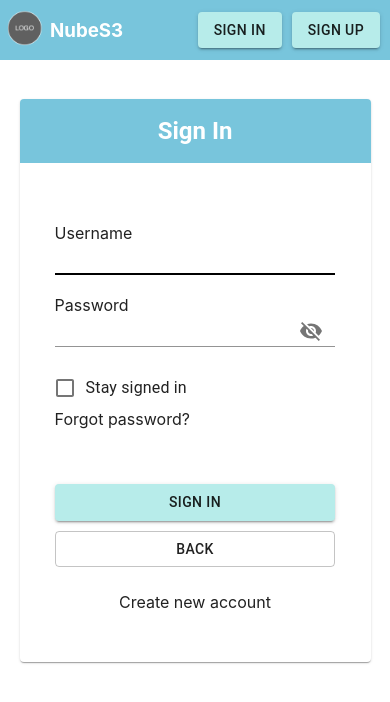
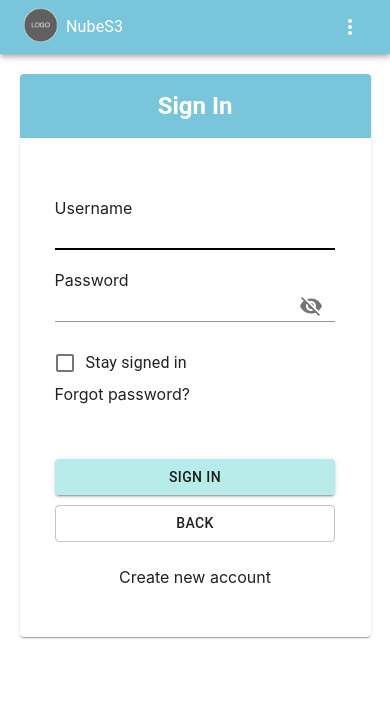
Before and after one commit to NubeS3/web-client, a React (Create React App) app: page /sign-in in a window 390 px wide. Shown: the top 702 px of the page. Built offline with nearby package versions, Linux system fonts and the light colour scheme.

Commit message:
change header component

```diff
--- a/src/views/components/Header/AuthHeader.js
+++ b/src/views/components/Header/AuthHeader.js
@@ -1,15 +1,62 @@
-import React from "react";
+import React, { useState } from "react";
 
+import {
+  AppBar,
+  Toolbar,
+  Typography,
+  IconButton,
+  Menu,
+  MenuItem,
+} from "@material-ui/core";
+import { AccountCircle } from "@material-ui/icons";
 import LogoHeader from "./LogoHeader";
-
 import "./style.css";
 
 const AuthHeader = (props) => {
+  const [anchorEl, setAnchorEl] = useState(null);
+  const open = Boolean(anchorEl);
+
   return (
-    <div className="auth-header">
-      <LogoHeader />
-    </div>
-  )
+    <AppBar position="sticky" style={{ backgroundColor: "#78c5dc" }}>
+      <Toolbar variant="dense">
+        <LogoHeader />
+        <Typography style={{ flexGrow: "1" }}>NubeS3</Typography>
+        <div>
+          <IconButton
+            aria-label="account of current user"
+            aria-controls="menu-appbar"
+            aria-haspopup="true"
+            onClick={(e) => setAnchorEl(e.currentTarget)}
+            color="inherit"
+          >
+            <AccountCircle />
+          </IconButton>
+          <Menu
+            id="menu-appbar"
+            anchorEl={anchorEl}
+            anchorOrigin={{
+              vertical: "top",
+              horizontal: "right",
+            }}
+            keepMounted
+            transformOrigin={{
+              vertical: "top",
+              horizontal: "right",
+            }}
+            open={open}
+            onClose={() => setAnchorEl(null)}
+          >
+            <MenuItem onClick={() => alert("Profile clicked!")}>
+              Profile
+            </MenuItem>
+            <MenuItem onClick={() => alert("Signout clicked!")}>
+              Sign out
+            </MenuItem>
+          </Menu>
+        </div>
+      </Toolbar>
+    </AppBar>
+  );
 };
 
 export default AuthHeader;
--- a/src/views/components/Header/UnauthHeader.js
+++ b/src/views/components/Header/UnauthHeader.js
@@ -1,25 +1,47 @@
-import React from "react";
+import React, { useState } from "react";
 import { useHistory } from "react-router-dom";
 
-import { Button } from "@material-ui/core";
+import {
+  AppBar,
+  Button,
+  IconButton,
+  Menu,
+  MenuItem,
+  Toolbar,
+  Typography,
+} from "@material-ui/core";
+import MoreIcon from "@material-ui/icons/MoreVert";
 import LogoHeader from "./LogoHeader";
 import paths from "../../../configs/paths";
 import "./style.css";
 
 const UnauthHeader = (props) => {
   const history = useHistory();
+  const [anchorEl, setAnchorEl] = useState(null);
+  const isMenuOpen = Boolean(anchorEl);
+
+  const menuId = "mobile-menu";
+  const renderMenu = (
+    <Menu
+      anchorEl={anchorEl}
+      anchorOrigin={{ vertical: "top", horizontal: "right" }}
+      keepMounted
+      transformOrigin={{ vertical: "top", horizontal: "right" }}
+      open={isMenuOpen}
+      onClose={() => setAnchorEl(null)}
+    >
+      <MenuItem onClick={() => alert("Signup clicked!")}>Sign Up</MenuItem>
+      <MenuItem onClick={() => alert("Signin clicked!")}>Sign In</MenuItem>
+    </Menu>
+  );
+
   return (
-    <div className="unauth-header">
-      <div
-        style={{
-          display: "flex",
-          alignItems: "center",
-        }}
-      >
+    <>
+      <AppBar position="sticky" style={{ backgroundColor: "#78c5dc" }}>
+        <Toolbar variant="dense">
           <LogoHeader />
-        <h3 style={{ color: "#ffffff" }}>NubeS3</h3>
-      </div>
-      <div>
+          <Typography style={{ flexGrow: "1" }}>NubeS3</Typography>
+          <div className="unauth-header-button-group">
             <Button
               variant="contained"
               style={{
@@ -34,14 +56,27 @@ const UnauthHeader = (props) => {
               variant="contained"
               style={{
                 backgroundColor: "#b7ecea",
-            marginRight: "10px",
               }}
               onClick={() => history.push(paths.REGISTER)}
             >
               Sign Up
             </Button>
           </div>
+          <div className="unauth-header-mobile-menu">
+            <IconButton
+              aria-label="show more"
+              aria-controls={menuId}
+              aria-haspopup="true"
+              onClick={(e) => setAnchorEl(e.currentTarget)}
+              color="inherit"
+            >
+              <MoreIcon />
+            </IconButton>
           </div>
+        </Toolbar>
+      </AppBar>
+      {renderMenu}
+    </>
   );
 };
 
--- a/src/views/components/Header/style.css
+++ b/src/views/components/Header/style.css
@@ -7,13 +7,15 @@
   height: 50px;
 }
 
-.auth-header,
-.unauth-header {
-  display: flex;
-  width: 100%;
+.unauth-header-mobile-menu {
+  display: none;
+}
 
-  background-color: #78c5dc;
-
-  justify-content: space-between;
-  align-items: center;
+@media (max-width: 425px) {
+  .unauth-header-button-group {
+    display: none;
+  }
+  .unauth-header-mobile-menu {
+    display: flex;
+  }
 }
--- a/src/views/pages/Landing/style.css
+++ b/src/views/pages/Landing/style.css
@@ -4,7 +4,7 @@
 
   height: 100%;
 
-  margin: 20% 10%;
+  margin: 15% 20%;
 
   justify-content: center;
   align-items: flex-start;
--- a/src/views/pages/Login/Login.js
+++ b/src/views/pages/Login/Login.js
@@ -29,6 +29,9 @@ const Login = (props) => {
   const [isStaySignedIn, setStaySignIn] = useState(false);
   const [isVisiblePass, setVisiblePass] = useState(false);
   const [error, setError] = useState();
+
+  const [anchorEl, setAnchorEl] = React.useState(null);
+  const [mobileMoreAnchorEl, setMobileMoreAnchorEl] = React.useState(null);
 
   const history = useHistory();
 
--- a/src/views/pages/Login/style.css
+++ b/src/views/pages/Login/style.css
@@ -85,6 +85,7 @@
   .login-card {
     width: 90%;
     min-width: 90%;
+    margin: 5% 0;
   }
 
   .login-form {
--- a/src/views/pages/Register/style.css
+++ b/src/views/pages/Register/style.css
@@ -85,7 +85,7 @@
 
 @media (max-width: 800px) {
   .register-card {
-    width: 100%;
+    width: 80%;
   }
 
   .register-form {
@@ -102,3 +102,14 @@
     width: 90%;
   }
 }
+
+@media (max-width: 425px) {
+  .register-card {
+    width: 90%;
+    margin: 5% 0;
+  }
+
+  .register-form {
+    width: 90%;
+  }
+}
```
Lines whose indentation alone changed are shown as unchanged.
